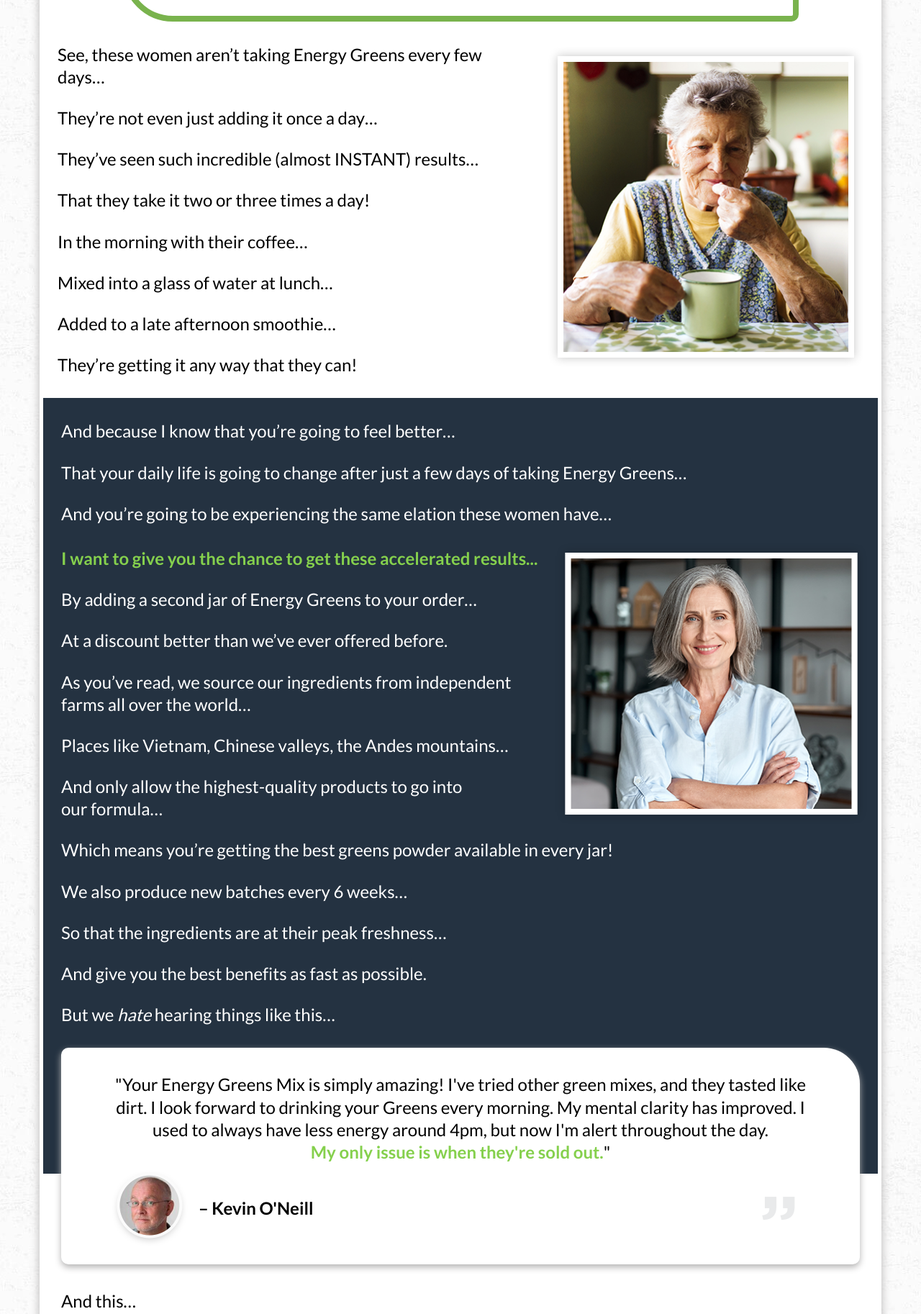
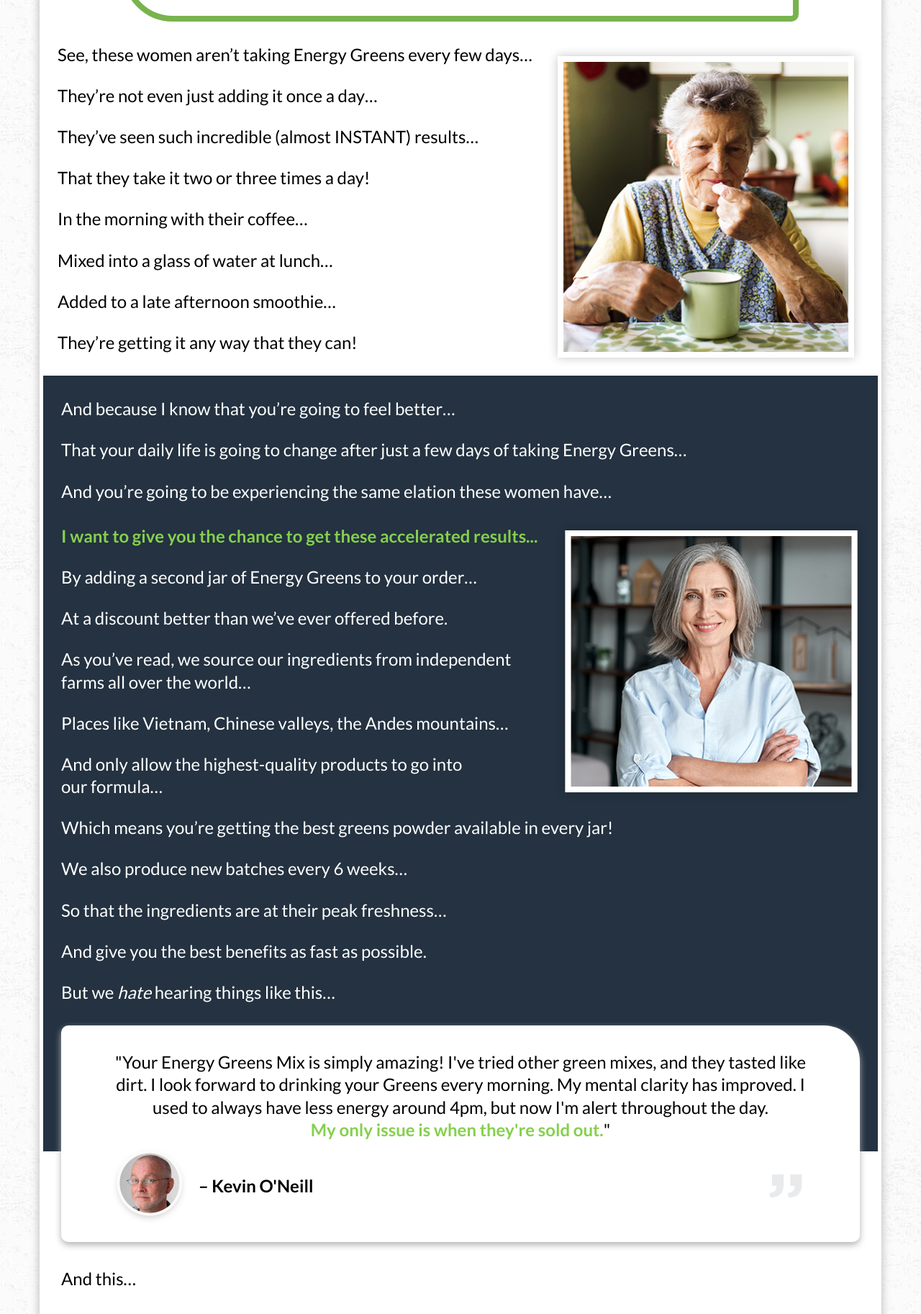
Before and after one commit to DhakaCoders/Greens-HTML, a plain HTML site: page greens-upsell-bogo.html in a window 1280 px wide. Shown: the part 4619-6445 px from the top of the page at 72% size. Drawn offline with Linux system fonts and the light colour scheme.

Commit message:
checking done

```diff
--- a/style.css
+++ b/style.css
@@ -507,7 +507,7 @@
 .fl-sec-4-btm-dsc{
     width: 60%;
     float: left;
-    padding-right: 20px;
+    padding-right: 10px;
 }
 
 .fl-content-sec-5-wrp{
@@ -560,7 +560,7 @@
 }
 .fl-dsc-sec-6-profile-tp blockquote img {
     position: absolute;
-    right: 20px;
+    right: 10px;
     bottom: -80px;
 }
 .fl-dsc-sec-6-profile-tp blockquote p{
@@ -608,7 +608,7 @@
 .fl-dsc-sec-8-img {
     width: 40%;
     float: right;
-    margin-top: -190px;
+    margin-top: -185px;
 }
 .fl-dsc-sec-8-dsc{
     width: 60%;
```
